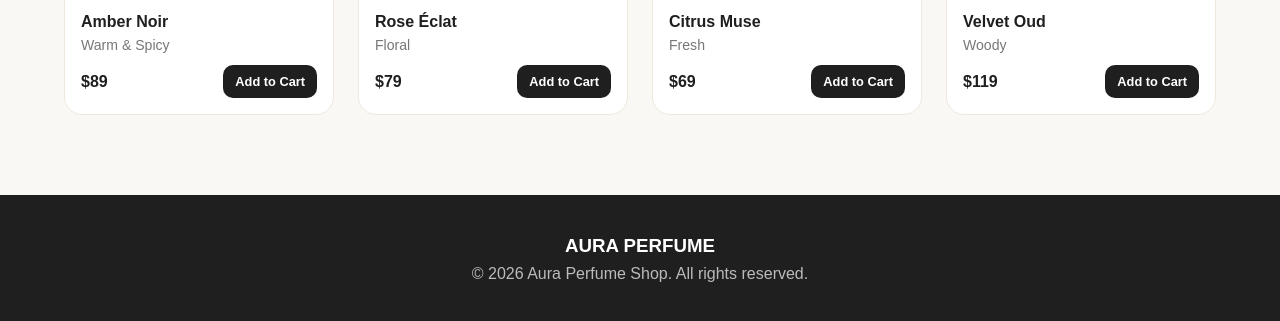
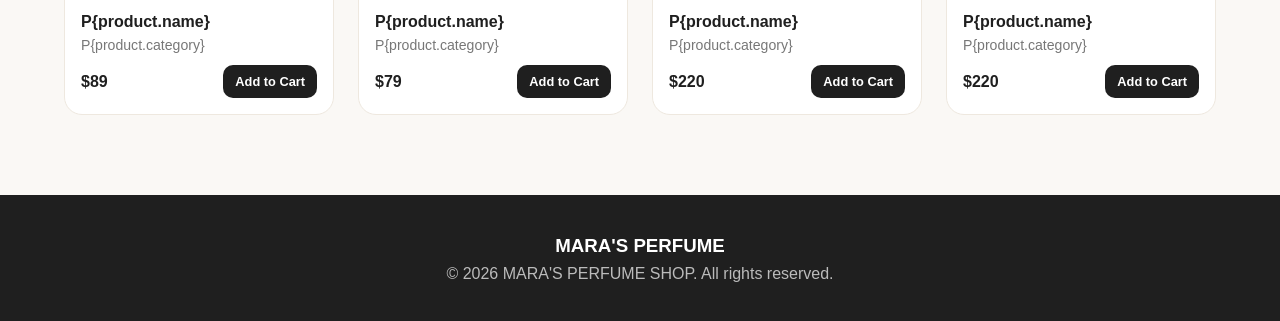
Before and after one commit to zelazaleski-max/Mara-, a plain HTML site: page index.html in a window 1280 px wide. Shown: the part 919-1240 px from the top of the page. Drawn offline with Linux system fonts and the light colour scheme.

Commit message:
Update index.html

```diff
--- a/index.html
+++ b/index.html
@@ -253,7 +253,7 @@
 <body>
   <header>
     <div class="navbar">
-      <div class="logo">AURA</div>
+      <div class="logo">MARA'S PERFUME</div>
 
       <nav>
         <a href="#">Shop</a>
@@ -295,8 +295,8 @@
   </main>
 
   <footer>
-    <h3>AURA PERFUME</h3>
-    <p>© 2026 Aura Perfume Shop. All rights reserved.</p>
+    <h3>MARA'S PERFUME</h3>
+    <p>© 2026 MARA'S PERFUME SHOP. All rights reserved.</p>
   </footer>
 
   <script>
@@ -317,16 +317,16 @@
       },
       {
         id: 3,
-        name: "Citrus Muse",
-        category: "Fresh",
-        price: 69,
+        name: "INUKA",
+        category: "KING",
+        price: 220,
         image: "https://images.unsplash.com/photo-1615634260167-c8cdede054de?auto=format&fit=crop&w=800&q=80"
       },
       {
         id: 4,
-        name: "Velvet Oud",
-        category: "Woody",
-        price: 119,
+        name: "INUKA",
+        category: "IGNITE",
+        price: 220,
         image: "https://images.unsplash.com/photo-1619994403073-2cec844b8e63?auto=format&fit=crop&w=800&q=80"
       }
     ];
@@ -340,8 +340,8 @@
         <article class="product-card">
           <div class="product-image" style="background-image: url('${product.image}')"></div>
           <div class="product-info">
-            <h3>${product.name}</h3>
-            <p>${product.category}</p>
+            <h3>P{product.name}</h3>
+            <p>P{product.category}</p>
             <div class="product-bottom">
               <span class="price">$${product.price}</span>
               <button class="add-btn" data-id="${product.id}">Add to Cart</button>
```
